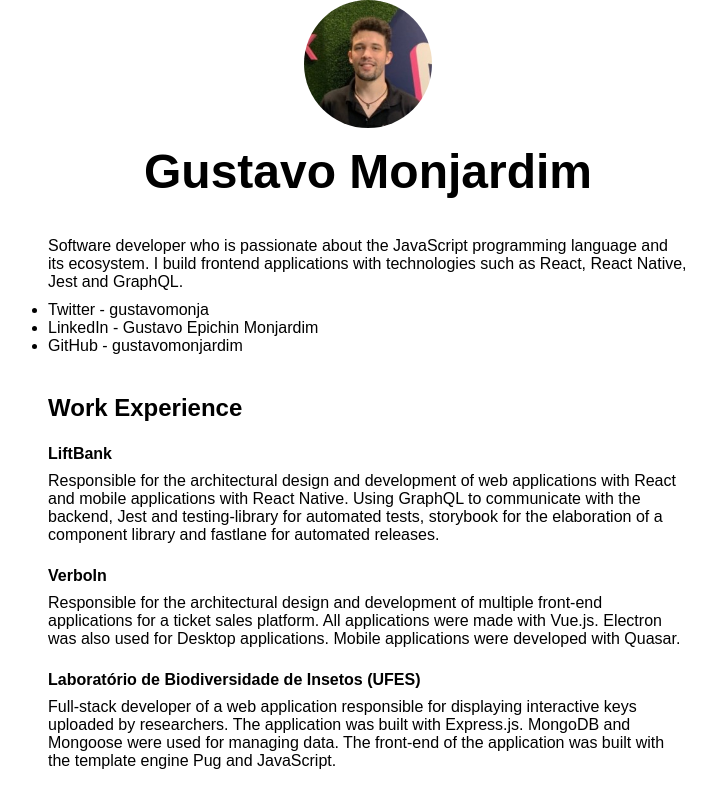
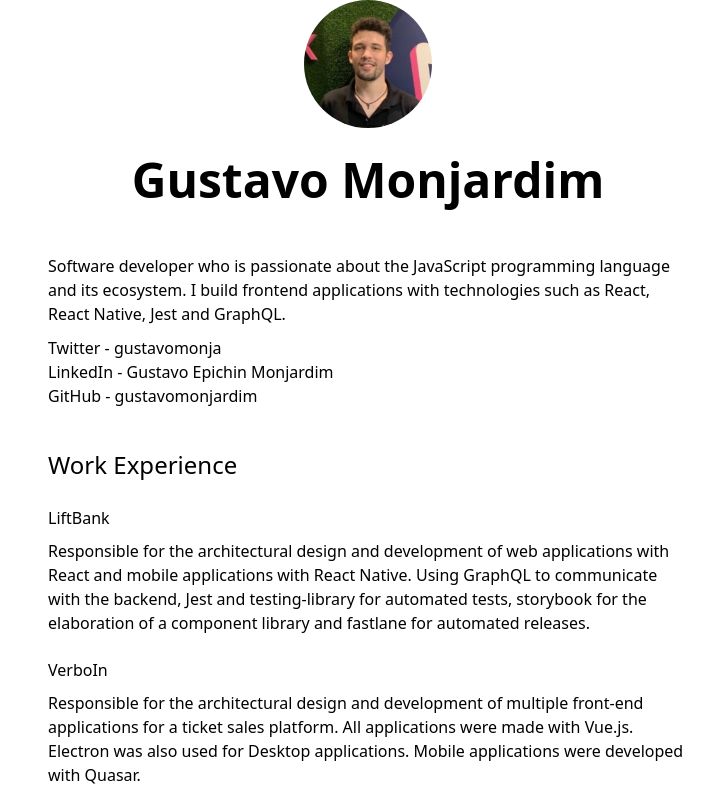
Before and after one commit to gustavomonjardim/personal-site, a Next.js app: page / in a window 1280 px wide. Shown: the top 800 px of the page, without its empty margins (272-988 px from the left). Built offline with nearby package versions, Linux system fonts and the light colour scheme.

Commit message:
chore: adiciona tailwind no projeto

```diff
--- a/package.json
+++ b/package.json
@@ -14,7 +14,8 @@
     "react": "16.13.1",
     "react-dom": "16.13.1",
     "remark": "^12.0.0",
-    "remark-html": "^11.0.2"
+    "remark-html": "^11.0.2",
+    "tailwindcss": "^1.4.6"
   },
   "devDependencies": {
     "@types/node": "^14.0.1",
--- /dev/null
+++ b/postcss.config.js
@@ -0,0 +1,5 @@
+module.exports = {
+  plugins: [
+    "tailwindcss",
+  ]
+};
--- a/src/pages/_app.js
+++ b/src/pages/_app.js
@@ -1,4 +1,4 @@
-import '../styles/global.css'
+import '../styles/tailwind.css'
 
 export default function App({ Component, pageProps }) {
   return <Component {...pageProps} />
--- /dev/null
+++ b/src/styles/tailwind.css
@@ -0,0 +1,3 @@
+@import "tailwindcss/base";
+@import "tailwindcss/components";
+@import "tailwindcss/utilities";
```
Also changed, not shown: 1 other file (tests, documents, lock files or other folders).
